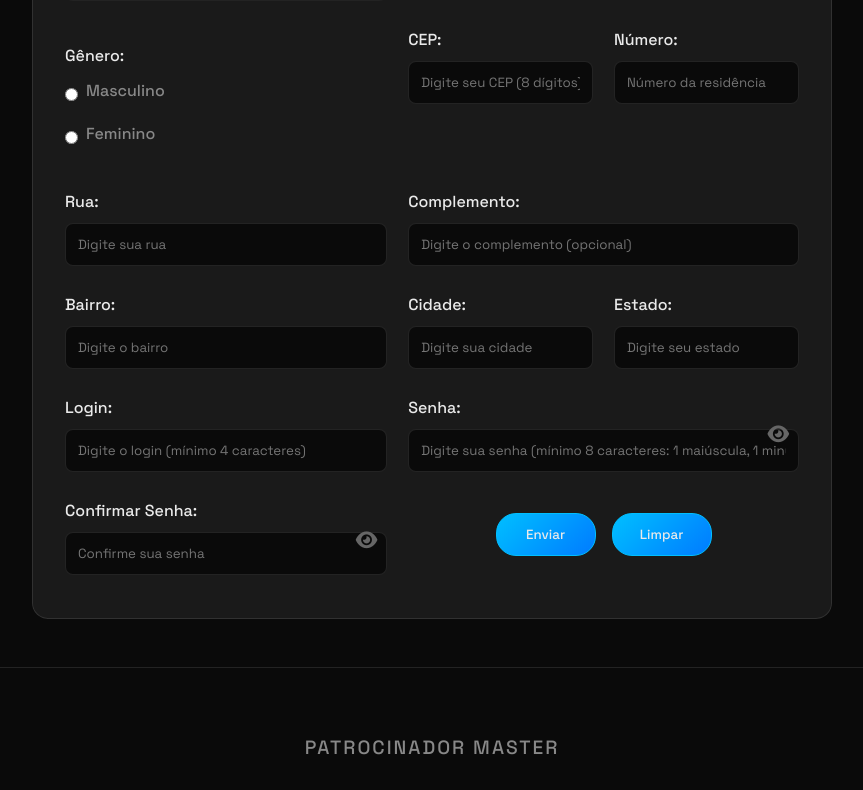
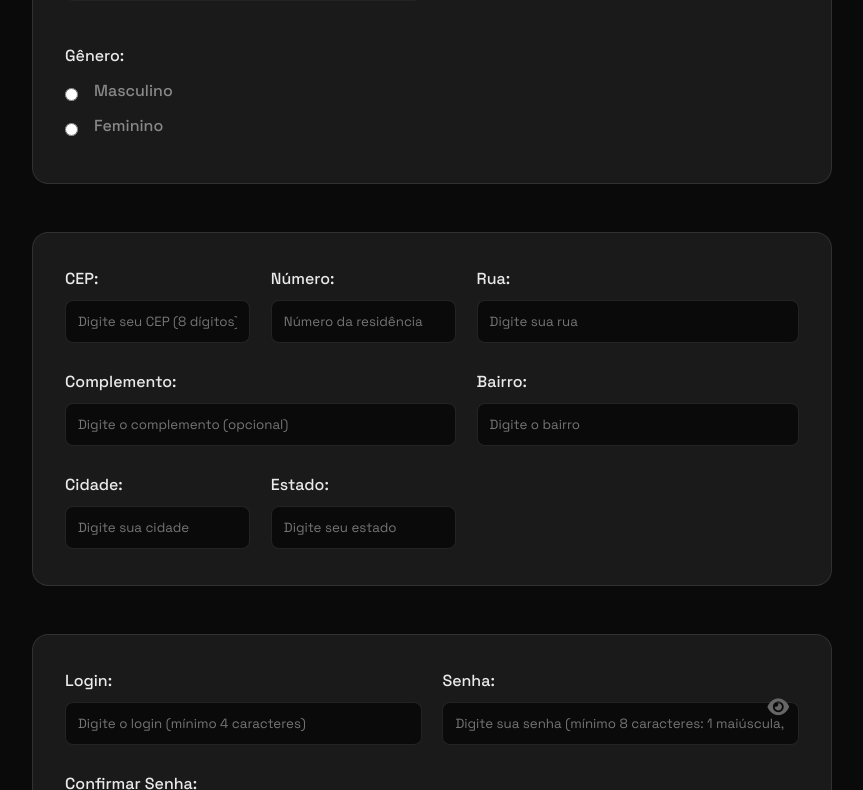
Before and after one commit to shenriqueti/techsphere, a website: page techsphere-main/public/cadastroUsuario.html in a window 1280 px wide. Shown: the part 653-1443 px from the top of the page, without its empty margins (208-1071 px from the left). Drawn offline with nearby package versions, Linux system fonts and the light colour scheme.

Commit message:
Alteração fomrlário de cadastro de Usuário

```diff
--- a/techsphere-main/public/cadastroUsuario.html
+++ b/techsphere-main/public/cadastroUsuario.html
@@ -125,28 +125,28 @@
 
             <div class="input-box genero-box">
               <label>Gênero:</label>
+
+              <div class="radio-group">
                 <div class="radio-opcao">
-                <input
-                  type="radio"
-                  id="masculino"
-                  name="genero"
-                  value="masculino"
-                  required
-                />
+                  <input type="radio" id="masculino" name="genero" value="masculino" required />
                   <label for="masculino">Masculino</label>
                 </div>
+
                 <div class="radio-opcao">
-                <input
-                  type="radio"
-                  id="feminino"
-                  name="genero"
-                  value="feminino"
-                  required
-                />
+                  <input type="radio" id="feminino" name="genero" value="feminino" required />
                   <label for="feminino">Feminino</label>
                 </div>
+              </div>
+
               <span class="error" id="genero-error"></span>
             </div>
+
+            </div>
+        </fieldset>
+      </form>
+      <form id="form" autocomplete="off" method="post">
+        <fieldset class="grupo">
+          <div class="form-grid">
 
             <div class="linha-dupla">
               <div class="input-box">
@@ -236,6 +236,14 @@
               </div>
             </div>
 
+          </div>
+        </fieldset>
+      </form>
+
+      <form id="form" autocomplete="off" method="post">
+        <fieldset class="grupo">
+          <div class="form-grid">
+
             <div class="input-box">
               <label for="login">Login:</label>
               <input
@@ -277,13 +285,15 @@
               <span class="error" id="confirmar_senha-error"></span>
             </div>
 
+          </div>
+        </fieldset>
+      </form>
+
             <div class="input-box buttons-container">
               <input type="submit" value="Enviar" />
               <input type="reset" value="Limpar" />
             </div>
-          </div>
-        </fieldset>
-      </form>
+
 
       <button id="back-to-top" title="Voltar ao topo">↑</button>
 
--- a/techsphere-main/public/css/styles.css
+++ b/techsphere-main/public/css/styles.css
@@ -711,22 +711,24 @@ body.light-theme .modal {
 
 .genero-box {
   margin-top: 1rem;
+
 }
 
 .radio-opcao {
-  display: flex;
-  align-items: center;
-  gap: 0.5rem;
-  margin-bottom: 0.5rem;
+ display: flex;
+  gap: 1rem;
 }
+
 
 .radio-opcao input[type="radio"] {
   accent-color: var(--cor-neon-azul);
+
 }
 
 .radio-opcao label {
   color: var(--cor-texto-secundario);
   cursor: pointer;
+
 }
 
 
```
Lines whose indentation alone changed are shown as unchanged.
